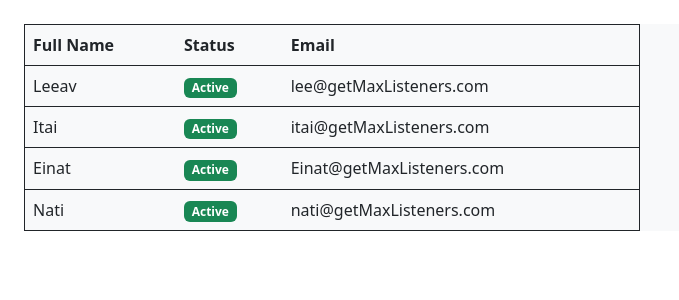
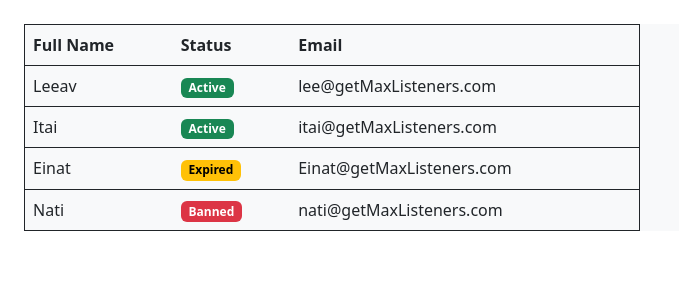
Before and after one commit to levworkshop/users-app, a React (Create React App) app: page / in a window 1280 px wide. Shown: the top 300 px of the page, without its empty margins (0-679 px from the left). Built offline with nearby package versions, Linux system fonts and the light colour scheme.

Commit message:
status logic

```diff
--- a/src/App.tsx
+++ b/src/App.tsx
@@ -2,9 +2,11 @@ import '../node_modules/bootstrap/dist/css/bootstrap.min.css';
 import '../node_modules/bootstrap-icons/font/bootstrap-icons.css';
 import Status from './components/Status';
 
+export type StatusType = "Active" | "Expired" | "Banned";
+
 export interface UserTypes {
     fullName: string;
-    status: "Active" | "Expired" | "Banned";
+    status: StatusType;
     email: string;
 }
 
@@ -47,7 +49,7 @@ function App() {
                         data.map(user =>
                             <tr>
                                 <td>{user.fullName}</td>
-                                <td><Status /></td>
+                                <td><Status type={user.status} /></td>
                                 <td>{user.email}</td>
                             </tr>
                         )
--- a/src/components/Status.tsx
+++ b/src/components/Status.tsx
@@ -1,6 +1,28 @@
-function Status() {
+import { StatusType } from "../App";
+
+interface StatusProps {
+    type: StatusType;
+}
+
+function getStatusColor(type: StatusType): string {
+    switch (type) {
+        case "Active":
+            return "text-bg-success";
+        case "Expired":
+            return "text-bg-warning";
+        case "Banned":
+            return "text-bg-danger";
+        default:
+            return "text-bg-secondary";
+    }
+}
+
+function Status({ type }: StatusProps) {
     return (
-        <span className="badge text-bg-success">Active</span>
+        // <span className="badge text-bg-success">
+        <span className={`badge ${getStatusColor(type)}`}>
+            {type}
+        </span>
     );
 }
 
```
